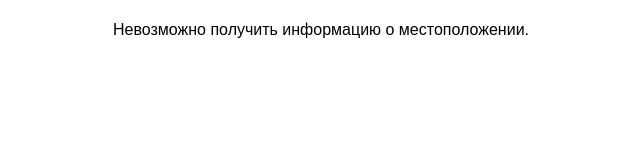
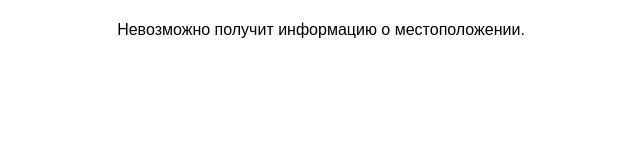
Before and after one commit to TobbyBrownie/TobbyBrownie.github.io, a plain HTML site: page index.html in a window 1280 px wide. Shown: the full height of the page, 319-959 px from the left. Drawn offline with Linux system fonts and the light colour scheme; no server answers.

Commit message:
Update index.html

```diff
--- a/index.html
+++ b/index.html
@@ -30,7 +30,7 @@
             })
             .catch(error => {
                 console.error('Произошла ошибка при получении данных: ', error);
-                document.getElementById("location").innerHTML = "Невозможно получить информацию о местоположении.";
+                document.getElementById("location").innerHTML = "Невозможно получит информацию о местоположении.";
             });
     }
 
```
